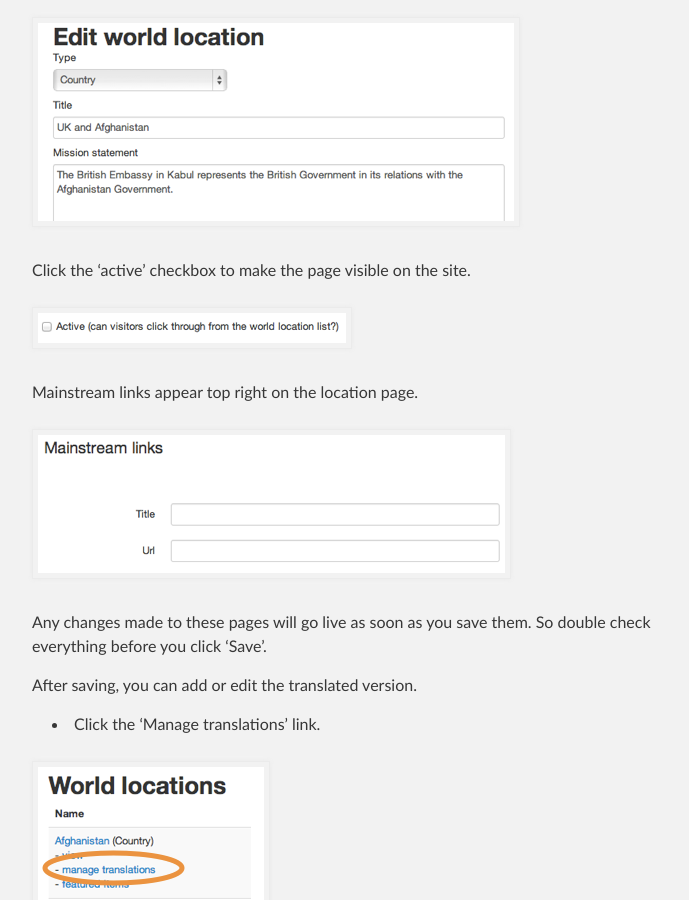
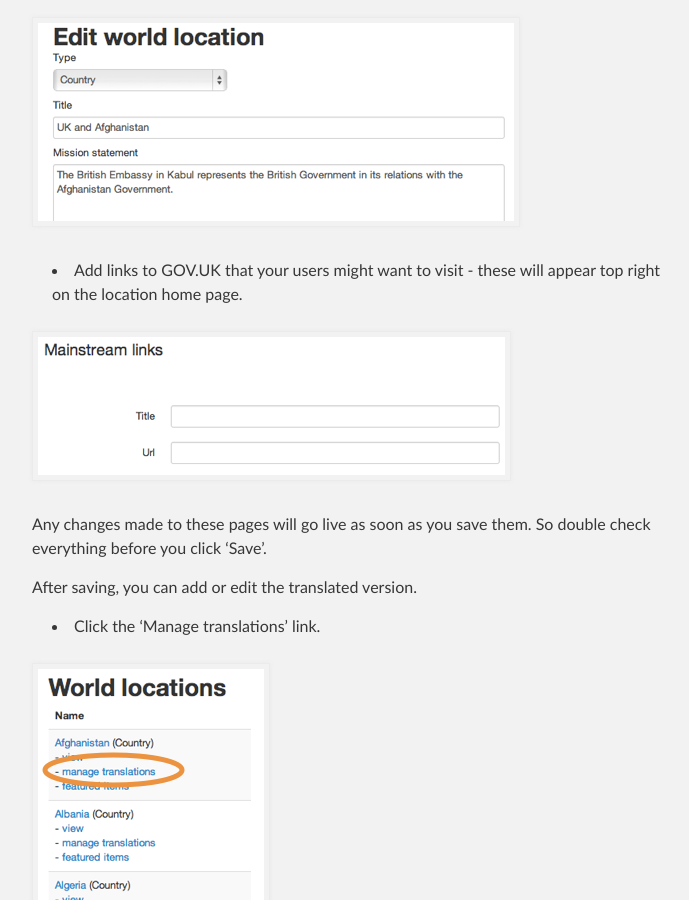
Before and after one commit to alphagov/inside-government-admin-guide, a Jekyll site: the page built from worldwide-network/world-locations.md, in a window 1280 px wide and 900 px high, scrolled down 1149 px. Shown: the whole window, without its empty margins (288-977 px from the left). Built offline with Jekyll 4.4.1, drawn with Linux system fonts in a browser that asks for light colours.

Commit message:
Update world-locations.md

```diff
--- a/worldwide-network/world-locations.md
+++ b/worldwide-network/world-locations.md
@@ -20,11 +20,7 @@
 
 ![World locations 3](world-locations-3.png)
 
-Click the 'active' checkbox to make the page visible on the site.
-
-![World locations 4](world-locations-4.png)
-
-Mainstream links appear top right on the location page.
+* Add links to GOV.UK that your users might want to visit - these will appear top right on the location home page.
 
 ![World locations 5](world-locations-5.png)
 
```
